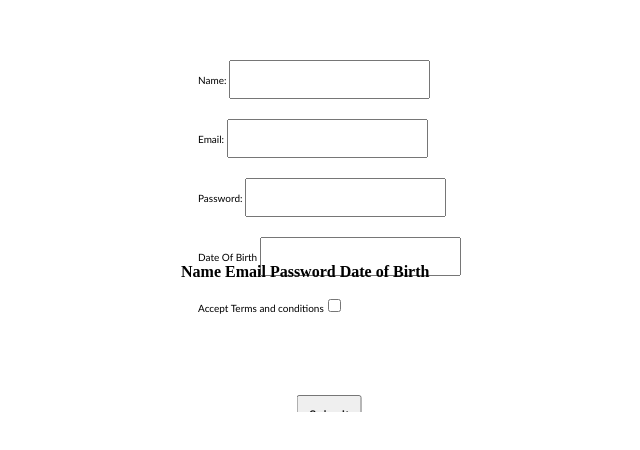
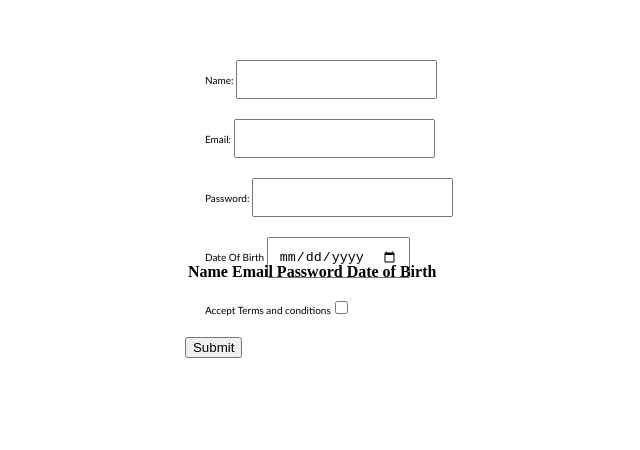
Before and after one commit to sayali2004/wd101, a plain HTML site: page index.html in a window 1280 px wide. Shown: the part 238-688 px from the top of the page, without its empty margins (311-951 px from the left). Drawn offline with Linux system fonts and the light colour scheme.

Commit message:
Update index.html

```diff
--- a/index.html
+++ b/index.html
@@ -54,14 +54,6 @@
             transform: translate(-50%, -50%);
         }
 
-        button {
-            padding: 10px;
-            margin-top: 80px;
-            left: 50%;
-            position: fixed;
-            transform: translate(-50%, -50%);
-            font-family: 'Trebuchet MS', 'Lucida Sans Unicode', 'Lucida Grande', 'Lucida Sans';
-        }
 
 
     </style>
@@ -70,7 +62,7 @@
             <label>Name: <input id="name" type="text"></label>
             <label>Email: <input id="email" type="text"></label>
             <label>Password: <input id="pass" type="text"></label>
-            <label>Date Of Birth <input id="date" type="text"></label>
+            <label>Date Of Birth <input id="date" type="date"></label>
             <label>Accept Terms and conditions<input id="conditions" type="checkbox"></label>
             <span id="error"></span>
             <button onclick="publishToTable()">Submit</button>
```
